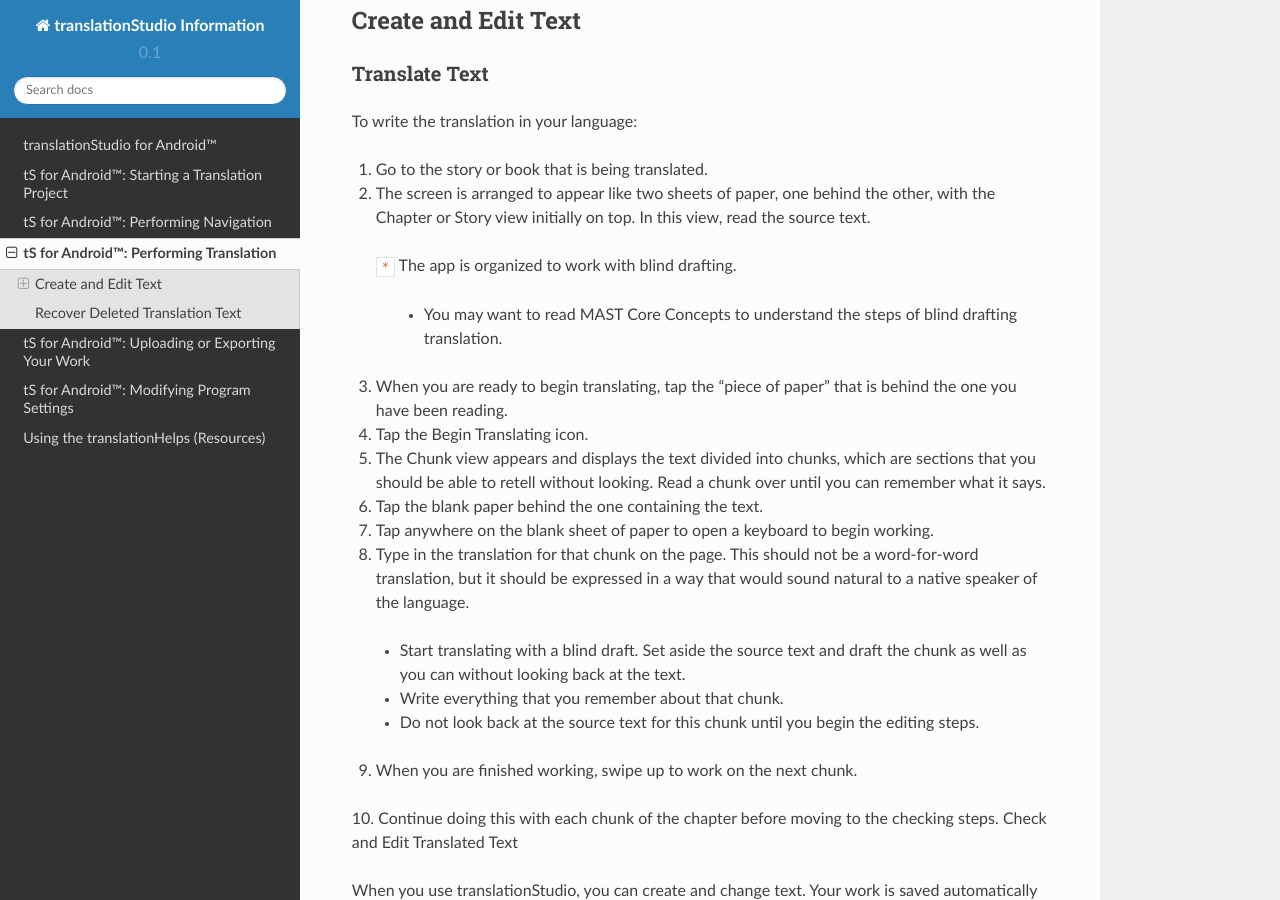
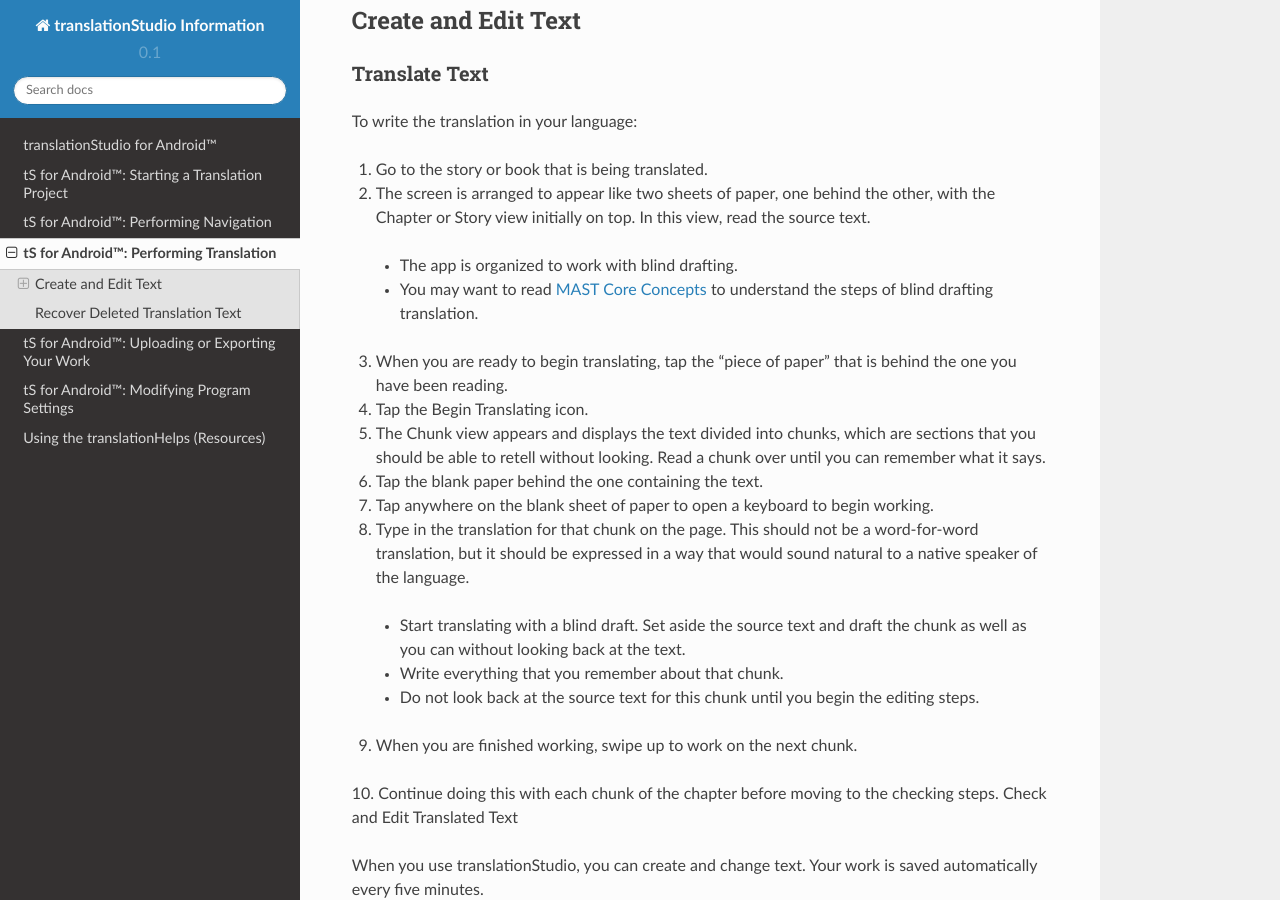
Before and after one commit to unfoldingWord-dev/translationStudio-Info, a Sphinx documentation site: the page built from docs/tTranslate.rst, in a window 1280 px wide and 900 px high, scrolled down 761 px. Built offline with Sphinx 7.4.7 and the Read the Docs theme 2.0.0, drawn with Linux system fonts in a browser that asks for light colours; pages that are not in the unit, such as notebooks, are missing from menus; part of the change alters nothing that is shown.

```diff
--- a/docs/tTranslate.rst
+++ b/docs/tTranslate.rst
@@ -35,9 +35,9 @@ To write the translation in your language:
 
 2.	The screen is arranged to appear like two sheets of paper, one behind the other, with the Chapter or Story view initially on top. In this view, read the source text.
 
- ``*`` The app is organized to work with blind drafting.
+  * The app is organized to work with blind drafting.
 
-  * You may want to read MAST Core Concepts to understand the steps of blind drafting translation.
+  * You may want to read `MAST Core Concepts <https://github.com/unfoldingWord-dev/translationStudio-Info/blob/master/docs/MAST.rst>`_ to understand the steps of blind drafting translation.
 
 3.	When you are ready to begin translating, tap the “piece of paper” that is behind the one you have been reading.
 
```
